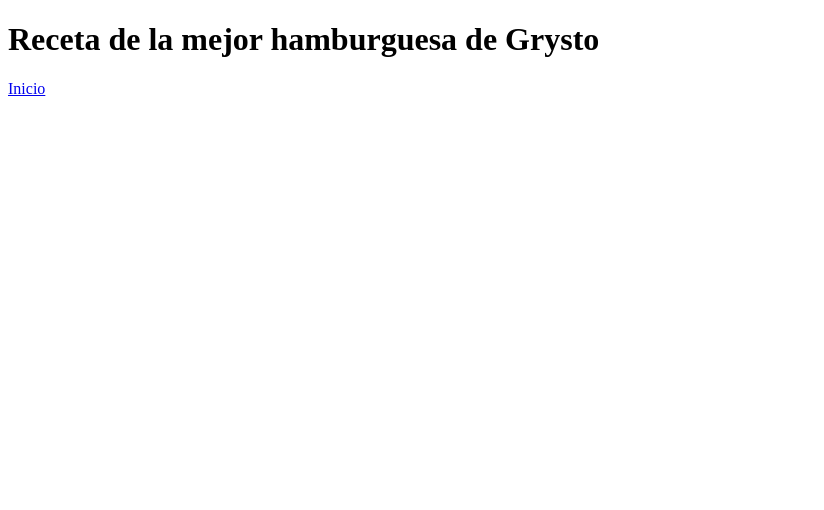
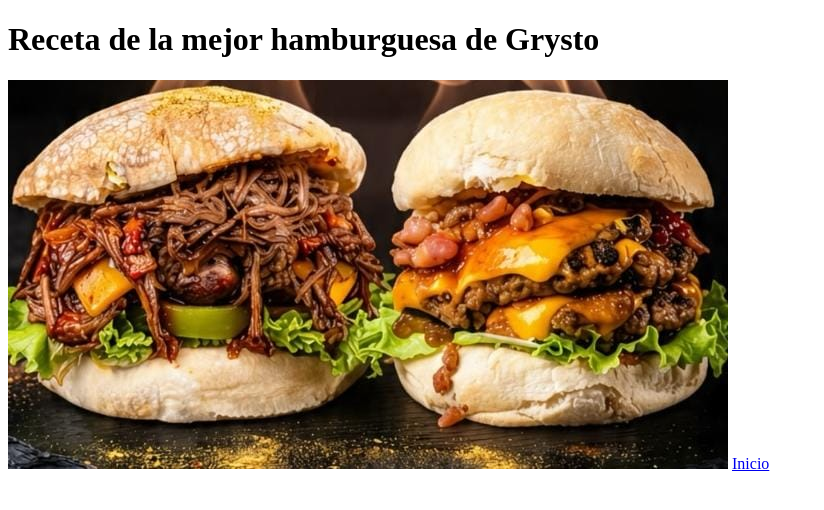
Before and after one commit to MateoSGOT/odin-recipes, a plain HTML site: page recipes/burger_grysto.html in a window 1280 px wide. Shown: the whole page, without its empty margins (0-824 px from the left). Drawn offline with Linux system fonts and the light colour scheme.

Commit message:
Agrega imagen de la receta de burger grysto

```diff
--- a/recipes/burger_grysto.html
+++ b/recipes/burger_grysto.html
@@ -9,6 +9,11 @@
     <!-- Titulo de encabezado -->
     <h1>Receta de la mejor hamburguesa de Grysto </h1>
 
+    <!-- Imagen de la receta -->
+     <img src="../images/burger-grysto.jpg" alt="burger grysto ">
+
+     <!-- Descripcion -->
+
     <!-- Inicio -->
      <a href="../index.html">Inicio</a>
 </body>
```
Also changed, not shown: index.html (+1 -0 lines), images/burger-grysto.jpg (added).
